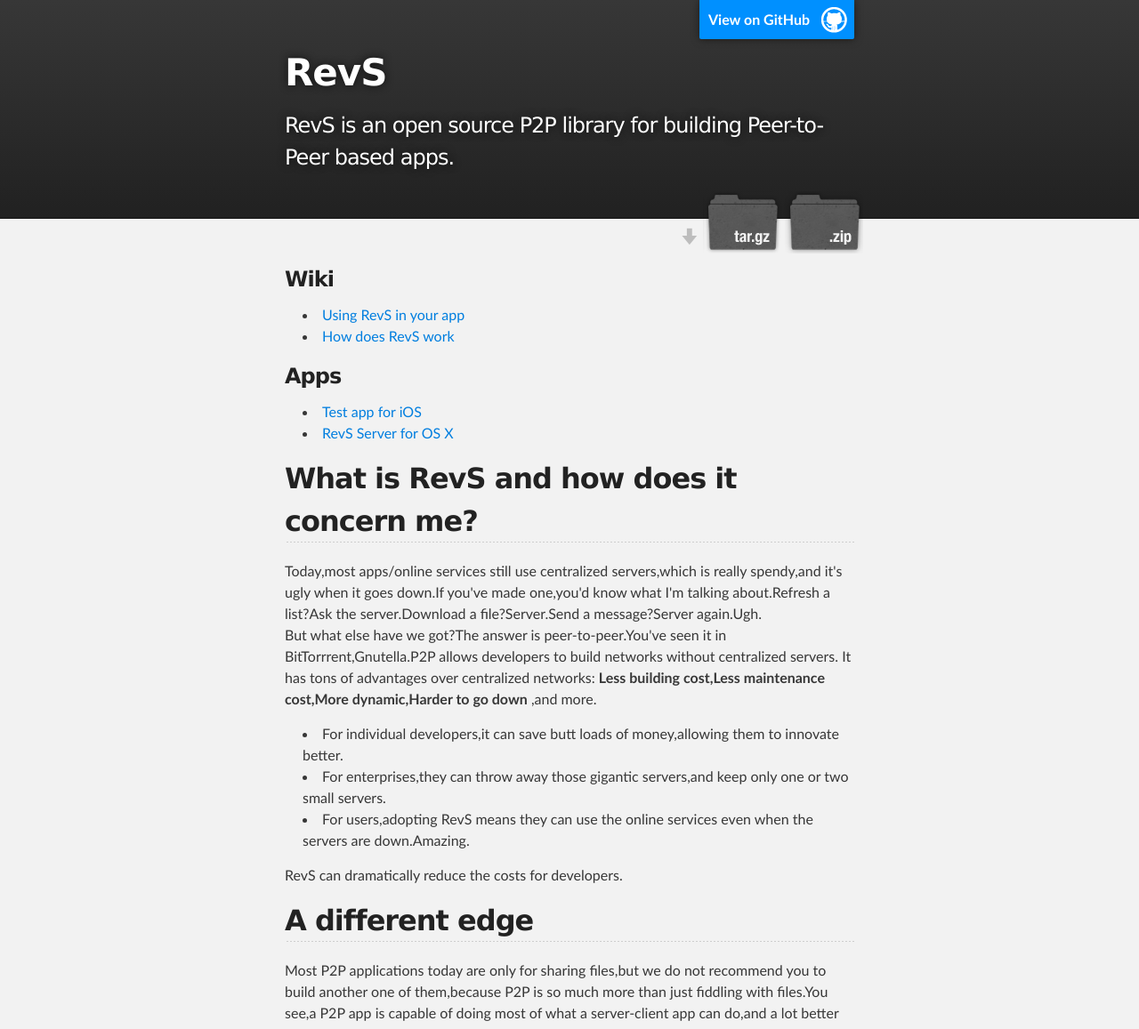
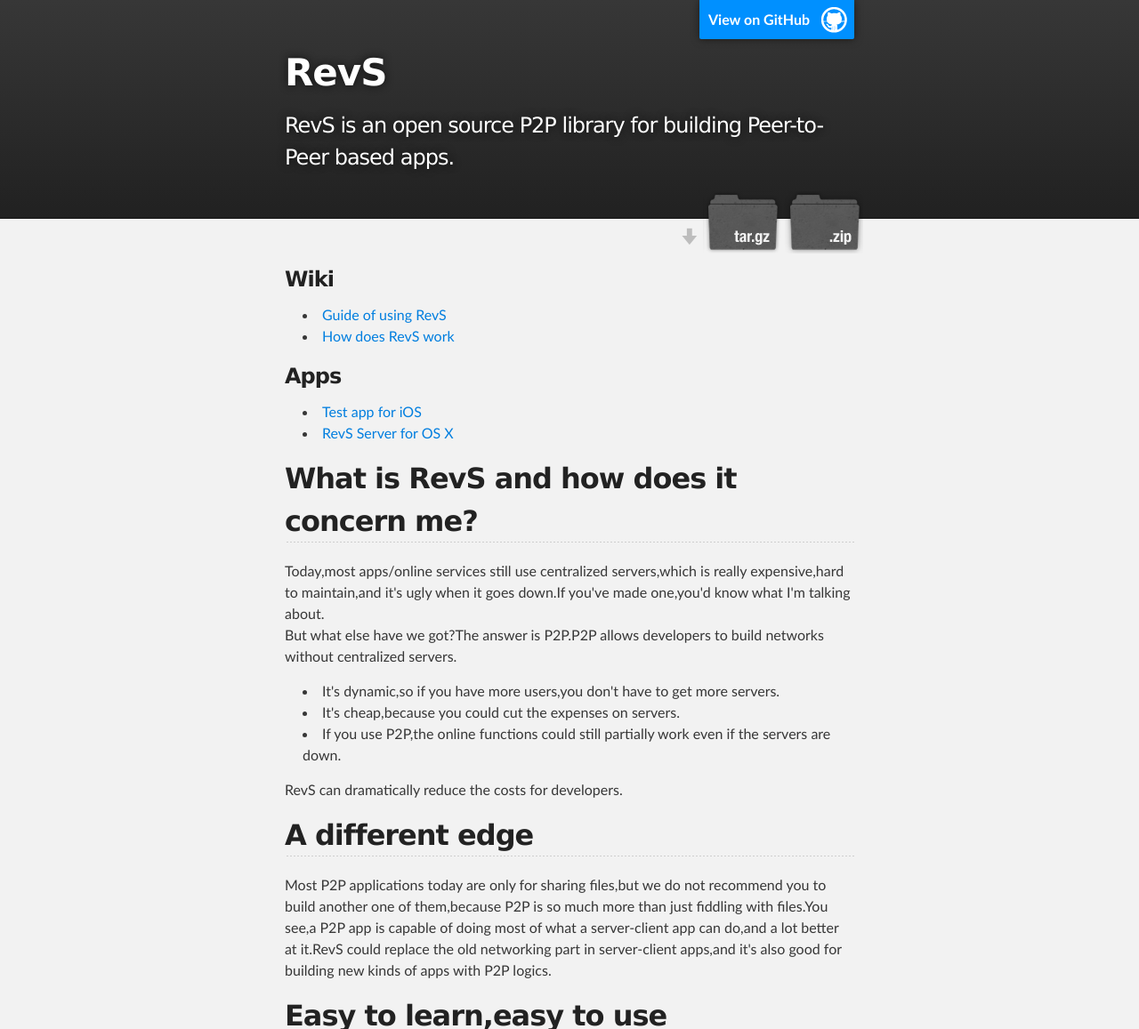
Before and after one commit to ZeframLou/RevS, a plain HTML site: page index.html in a window 1280 px wide. Shown: the top 1157 px of the page at 89% size. Drawn offline with Linux system fonts and the light colour scheme.

```diff
--- a/index.html
+++ b/index.html
@@ -35,7 +35,7 @@
 <a name="wiki" class="anchor" href="#wiki"><span class="octicon octicon-link"></span></a>Wiki</h3>
 
 <ul>
-<li><a href="https://github.com/theGreatLzbdd/RevS/wiki/Guide-of-using-RevS-in-your-app">Using RevS in your app</a></li>
+<li><a href="https://github.com/theGreatLzbdd/RevS/wiki/Guide-of-using-RevS">Guide of using RevS</a></li>
 <li><a href="https://github.com/theGreatLzbdd/RevS/wiki/How-does-RevS-work">How does RevS work</a></li>
 </ul><h3>
 <a name="apps" class="anchor" href="#apps"><span class="octicon octicon-link"></span></a>Apps</h3>
@@ -46,15 +46,13 @@
 </ul><h2>
 <a name="what-is-revs-and-how-does-it-concern-me" class="anchor" href="#what-is-revs-and-how-does-it-concern-me"><span class="octicon octicon-link"></span></a>What is RevS and how does it concern me?</h2>
 
-<p>Today,most apps/online services still use centralized servers,which is really spendy,and it's ugly when it goes down.If you've made one,you'd know what I'm talking about.Refresh a list?Ask the server.Download a file?Server.Send a message?Server again.Ugh.<br>
-But what else have we got?The answer is peer-to-peer.You've seen it in BitTorrrent,Gnutella.P2P allows developers to build networks without centralized servers.
-It has tons of advantages over centralized networks: <strong>Less building cost,Less maintenance cost,More dynamic,Harder to go down</strong> ,and more.</p>
+<p>Today,most apps/online services still use centralized servers,which is really expensive,hard to maintain,and it's ugly when it goes down.If you've made one,you'd know what I'm talking about.<br>
+But what else have we got?The answer is P2P.P2P allows developers to build networks without centralized servers.</p>
 
 <ul>
-<li>For individual developers,it can save butt loads of money,allowing them to innovate better.</li>
-<li>For enterprises,they can throw away those gigantic servers,and keep only one or two small servers.</li>
-<li>For users,adopting RevS means they can use the online services even when the servers are down.Amazing.<br>
-</li>
+<li>It's dynamic,so if you have more users,you don't have to get more servers.</li>
+<li>It's cheap,because you could cut the expenses on servers.</li>
+<li>If you use P2P,the online functions could still partially work even if the servers are down.</li>
 </ul><p>RevS can dramatically reduce the costs for developers.</p>
 
 <h2>
@@ -67,7 +65,7 @@ It has tons of advantages over centralized networks: <strong>Less building cost,
 
 <p>Sure,there are other P2P implementations,but if you've seen one or two,you would know that they are complicated and sometimes specialized.You can't really figure out what you can actually do with them,and that's why a lot of programmers gave up P2P.
 But not RevS.RevS offers a straight forward logic and an easy-to-use API that can surely change your idea about P2P programming.
-And you can upload and download files just like interacting with a server.If you are familiar with building server based apps,you'd feel like you're home.</p>
+And you can upload and download files just like interacting with a server.</p>
 
 <h2>
 <a name="your-own-implementation" class="anchor" href="#your-own-implementation"><span class="octicon octicon-link"></span></a>Your own implementation</h2>
```
Also changed, not shown: params.json (+1 -1 lines).
